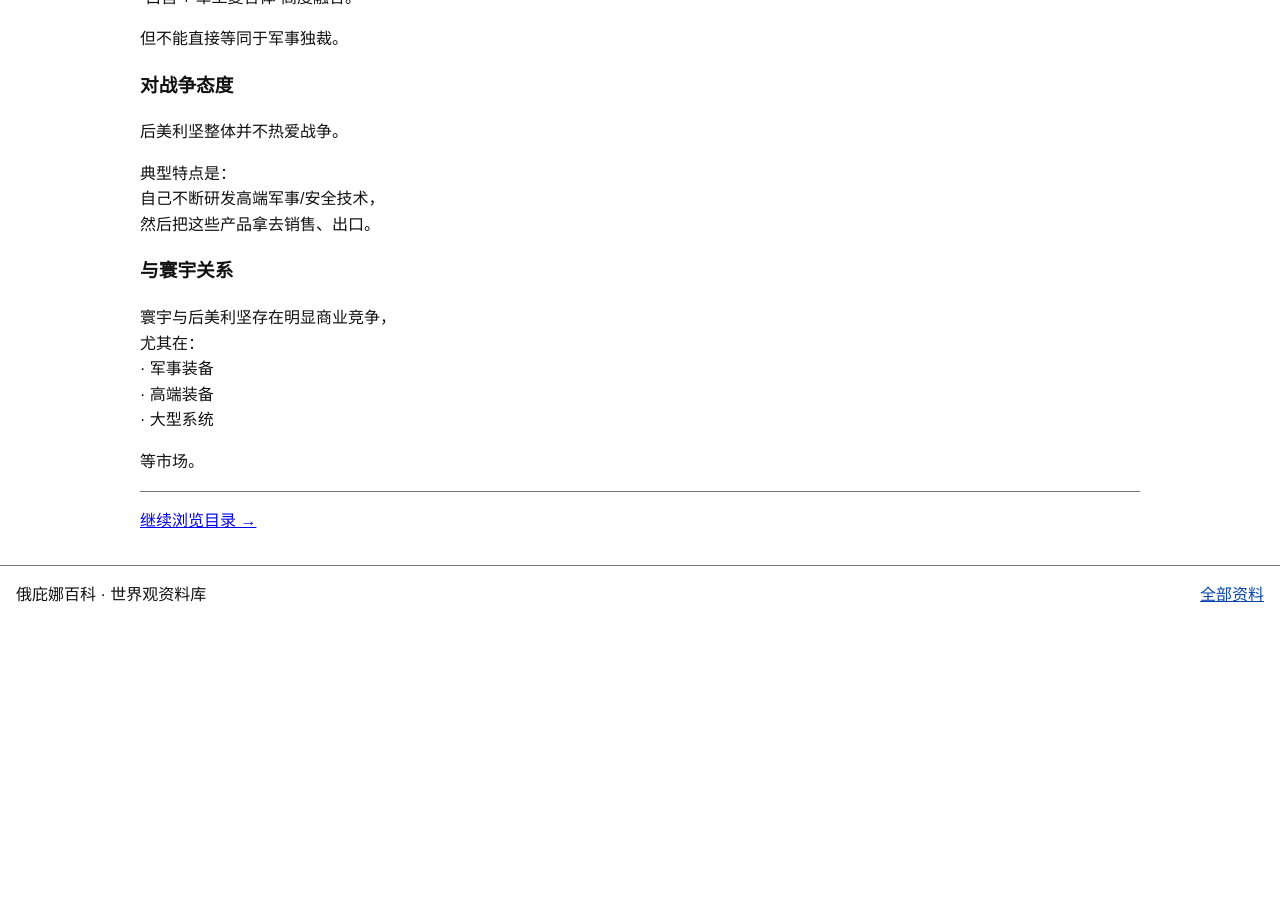
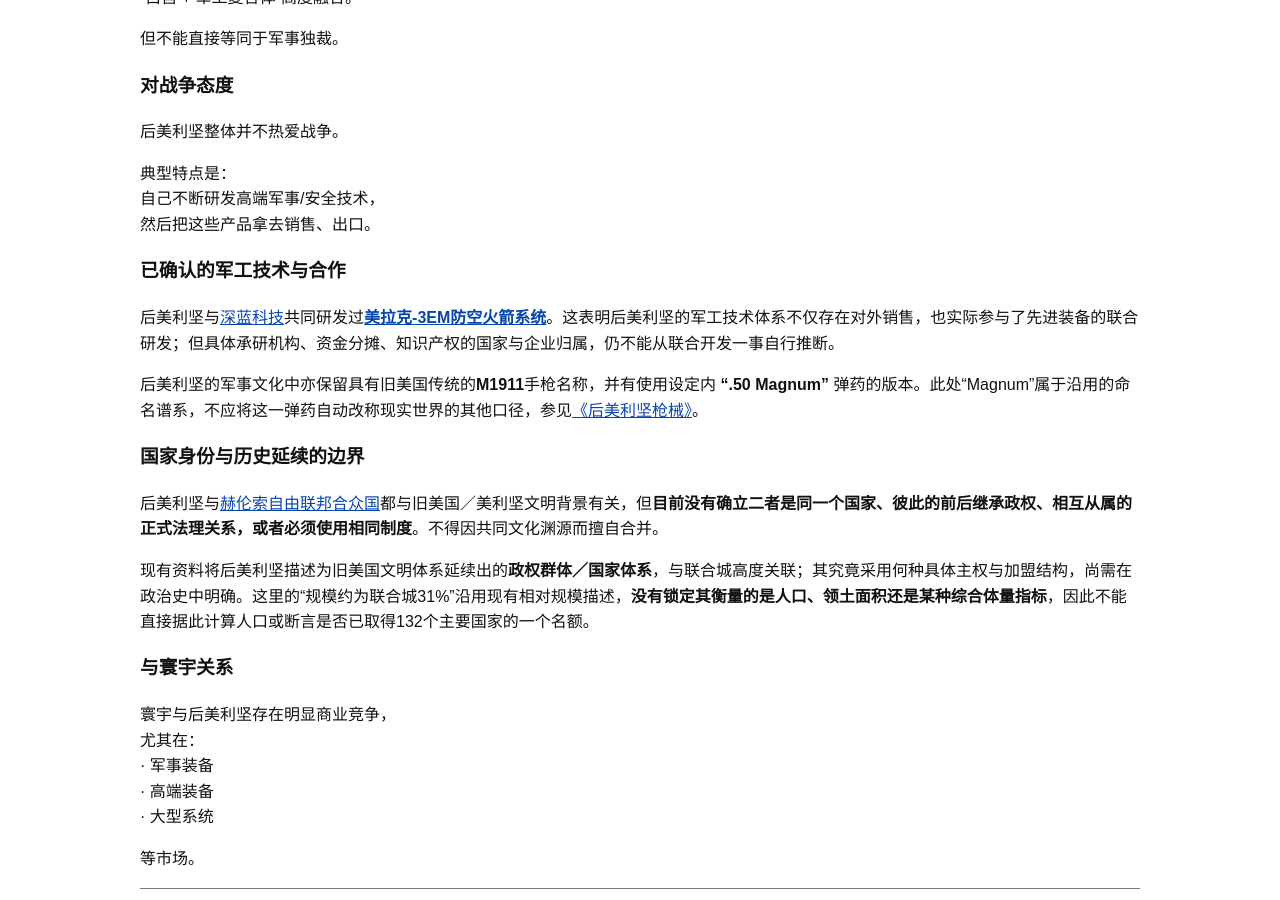
Before and after one commit to xdd44894-hub/orbina-encyclopedia, a Jekyll site: the page built from _articles/article-144.md, in a window 1280 px wide and 900 px high, scrolled down 841 px. Built offline with Jekyll 4.4.1, drawn with Linux system fonts in a browser that asks for light colours; before the commit the page ends 1465 px from its top, so only the background shows below that.

Commit message:
补强后美利坚原条目：与深蓝联合研发、美式枪械、区分赫伦索及主权结构边界

```diff
--- a/_articles/article-144.md
+++ b/_articles/article-144.md
@@ -36,6 +36,18 @@ ai_search: true
 自己不断研发高端军事/安全技术，
 然后把这些产品拿去销售、出口。
 
+### 已确认的军工技术与合作
+
+后美利坚与[深蓝科技]({{ '/articles/article-040/' | relative_url }})共同研发过[**美拉克-3EM防空火箭系统**]({{ '/articles/article-211/' | relative_url }})。这表明后美利坚的军工技术体系不仅存在对外销售，也实际参与了先进装备的联合研发；但具体承研机构、资金分摊、知识产权的国家与企业归属，仍不能从联合开发一事自行推断。
+
+后美利坚的军事文化中亦保留具有旧美国传统的**M1911**手枪名称，并有使用设定内 **“.50 Magnum”** 弹药的版本。此处“Magnum”属于沿用的命名谱系，不应将这一弹药自动改称现实世界的其他口径，参见[《后美利坚枪械》]({{ '/articles/article-145/' | relative_url }})。
+
+### 国家身份与历史延续的边界
+
+后美利坚与[赫伦索自由联邦合众国]({{ '/articles/article-008/' | relative_url }})都与旧美国／美利坚文明背景有关，但**目前没有确立二者是同一个国家、彼此的前后继承政权、相互从属的正式法理关系，或者必须使用相同制度**。不得因共同文化渊源而擅自合并。
+
+现有资料将后美利坚描述为旧美国文明体系延续出的**政权群体／国家体系**，与联合城高度关联；其究竟采用何种具体主权与加盟结构，尚需在政治史中明确。这里的“规模约为联合城31%”沿用现有相对规模描述，**没有锁定其衡量的是人口、领土面积还是某种综合体量指标**，因此不能直接据此计算人口或断言是否已取得132个主要国家的一个名额。
+
 ### 与寰宇关系
 寰宇与后美利坚存在明显商业竞争，
 尤其在：
```
